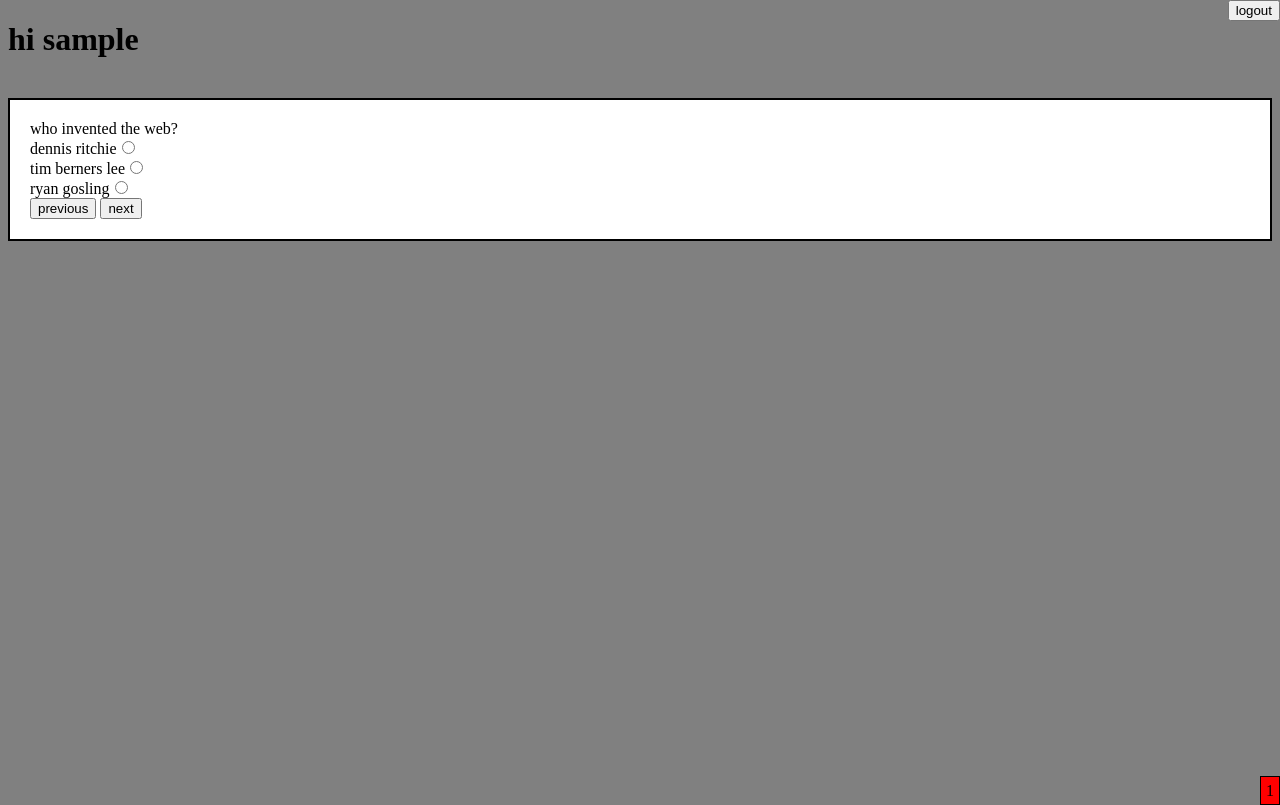
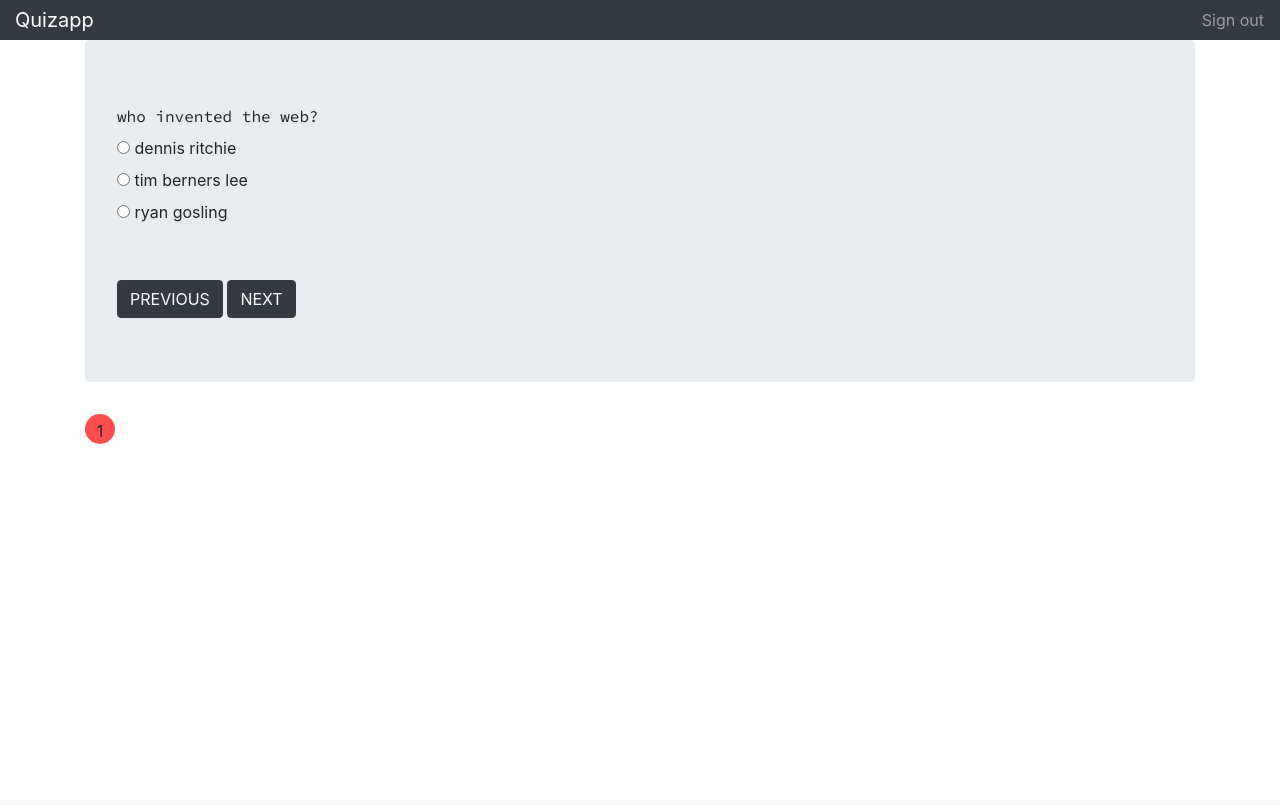
Before and after one commit to raajeshsr/quizapp, a Django app: template quiz/templates/quiz/index.html in a window 1280 px wide. After the commit the page ends 444 px from the top, so only its background shows below. Run offline with Django 3.2, Linux system fonts and the light colour scheme; data comes from the database, SQL or seed files in the repository; both versions use the stored data as it was after the commit; tables that the repository leaves empty hold one stand-in row (values such as "Sample post"); the template is opened without the code that fills it: values that come from a table or form of the project are taken from there, most other values are stand-ins (such as "Sample title", 1, 10 or a date in 2020); some libraries are stand-ins or nearby versions.

Commit message:
added styling

```diff
--- a/account/templates/account/login.html
+++ b/account/templates/account/login.html
@@ -1,4 +1,8 @@
 {% extends 'account/base.html' %}
+{%block title}
+<title>Login</title>
+
+{%endblock}
 {% block body %}
 <form action="{% url 'account:login' %}" method="post">
 {% csrf_token %}
@@ -6,6 +10,6 @@
 {% if error_message %}
 <p>{{error_message}}</p>
 {%endif%}
-<input type="submit" value="login">
+<input class="btn btn-primary" type="submit" value="login">
 </form>
 {%endblock%}
--- a/account/templates/account/signup.html
+++ b/account/templates/account/signup.html
@@ -1,10 +1,13 @@
 {% extends 'account/base.html' %}
+{% block title%}
+<title>Signup</title>
+{%endblock%}
 {% block body %}
 <form action="{% url 'account:signup' %}" method="post">
 {% csrf_token %}
 {{form}}
 <br><br>
 <label>College Name: <input type="text" name="college"></label><br>
-<input type="submit" value="signup">
+<input class="btn btn-primary" type="submit" value="signup">
 </form>
 {%endblock%}
--- a/quiz/static/quiz/style.css
+++ b/quiz/static/quiz/style.css
@@ -1,37 +1,37 @@
-body{
-	background-color: grey;
+
+#main{
+
+	border: none;
+
+}
+.round
+{
+		border-radius: 50% 50%;
 }
 
-#logout{
+#question{
 
-	position:absolute;
-	top:0;
-	right:0;
+	font-family: 'Source Code Pro', monospace;
 }
-#main{
-	background-color: white;
-	padding:20px;
-	margin:40px auto;
-	border:2px solid black;
+
+#palette{
+
+height:100px;
 }
-div#container{
-position:absolute;
-bottom:0px;
-right:0px;
+.unselected{
+
+display:inline-block;
+width:30px;
+height:30px;
+text-align: center;
+padding:5px 0 10px 0;
+background-color:#ff4d4d;
 }
-div.unselected{
-display:inline;
-width:10px;
-height:10px;
-border:1px solid black;
-padding:5px;
-background-color:red;
+.selected{
+display:inline-block;
+width:30px;
+height:30px;
+text-align: center;
+padding:5px 0 10px 0;
+background-color:#4dffa6;
 }
-div.selected{
-display:inline;
-width:10px;
-height:10px;
-border:1px solid black;
-padding:5px;
-background-color:green;
-}
--- a/quiz/templates/quiz/base.html
+++ b/quiz/templates/quiz/base.html
@@ -1,24 +1,40 @@
-<!DOCTYPE html>
-<html>
-<head>
-	<title>quizapp</title>
+
+
+<!doctype html>
+<html lang="en">
+  <head>
+    <title>quizapp</title>
 	{% load staticfiles %}
 	<link rel="stylesheet" type="text/css" href="{% static 'quiz/style.css' %}"/>
-</head>
-<body>
 
+    <link rel="stylesheet" href="https://stackpath.bootstrapcdn.com/bootstrap/4.1.0/css/bootstrap.min.css" integrity="sha384-9gVQ4dYFwwWSjIDZnLEWnxCjeSWFphJiwGPXr1jddIhOegiu1FwO5qRGvFXOdJZ4" crossorigin="anonymous">
+    <link href="//netdna.bootstrapcdn.com/bootstrap/3.0.0/css/bootstrap-glyphicons.css" rel="stylesheet">
+    <link href="https://fonts.googleapis.com/css?family=Source+Code+Pro" rel="stylesheet">
 
-<form id="logout" action="{% url 'account:logout'%}" method="post">
-{% csrf_token %}
-<input type="submit" value="logout">
-</form>
+  </head>
+  <body>
 
+       <nav class="navbar navbar-dark sticky-top bg-dark flex-md-nowrap p-0">
+      	 <a class="navbar-brand col-sm-3 col-md-2 mr-0" href="#">Quizapp</a>
 
-{% block body %}
-{% endblock %}
+       	 <ul class="navbar-nav px-3">
+        	<li class="nav-item text-nowrap">
+          		<a class="nav-link" href="/account/logout">Sign out</a>
+        	</li>
+    	  </ul>
+	    </nav>
 
+    <div class="container">
 
+	{% block body %}
+	{% endblock %}
 
+	</div>
 
-</body>
+    <!-- Optional JavaScript -->
+    <!-- jQuery first, then Popper.js, then Bootstrap JS -->
+    <script src="https://code.jquery.com/jquery-3.3.1.slim.min.js" integrity="sha384-q8i/X+965DzO0rT7abK41JStQIAqVgRVzpbzo5smXKp4YfRvH+8abtTE1Pi6jizo" crossorigin="anonymous"></script>
+    <script src="https://cdnjs.cloudflare.com/ajax/libs/popper.js/1.14.0/umd/popper.min.js" integrity="sha384-cs/chFZiN24E4KMATLdqdvsezGxaGsi4hLGOzlXwp5UZB1LY//20VyM2taTB4QvJ" crossorigin="anonymous"></script>
+    <script src="https://stackpath.bootstrapcdn.com/bootstrap/4.1.0/js/bootstrap.min.js" integrity="sha384-uefMccjFJAIv6A+rW+L4AHf99KvxDjWSu1z9VI8SKNVmz4sk7buKt/6v9KI65qnm" crossorigin="anonymous"></script>
+  </body>
 </html>
--- a/quiz/templates/quiz/index.html
+++ b/quiz/templates/quiz/index.html
@@ -1,44 +1,53 @@
 {%extends 'quiz/base.html' %}
 {%block body%}
+<div class="jumbotron">
 
-<h1>hi {{username}}</h1>
+<!--<h1>hi {{username}}</h1>-->
 
 <div id="main">
 <form action="{% url 'quiz:index' question.id  %}" method="POST">
 {% csrf_token %}
-<label>{{question.question_text}}</label><br>
+<label id="question">{{question.question_text}}</label><br>
 {% if error_message %}<p><strong>{{ error_message }}</strong></p>{% endif %}
 
 {% for choice in question.choice_set.all %}
 
-<label for="choice{{forloop.counter}}">{{choice.choice_text}}</label><input type="radio" name="choice" id="choice{{forloop.counter}}" value="{{choice.choice_text}}" {% if choice.choice_text == saved_choice %} checked {%endif%}><br>
+<input type="radio" name="choice" id="choice{{forloop.counter}}" value="{{choice.choice_text}}" {% if choice.choice_text == saved_choice %} checked {%endif%}>&nbsp<label for="choice{{forloop.counter}}">{{choice.choice_text}}</label><br>
 
 {%endfor%}
+<BR>
+<BR>
+
 
 {% if question.id != first_question %}
-<input type="submit" value="previous" name='nav'>
+<button class="btn btn-dark" type="submit"  name='nav' value="previous"><span class="glyphicon glyphicon-chevron-left"></span>PREVIOUS</button>
 
 {%endif%}
 
 {% if question.id == last_question %}
-<input type="submit" value="submit" name='nav'>
+
+<button class="btn btn-dark" type="submit"  name='nav' value="submit">SUBMIT <span class="glyphicon glyphicon-ok-sign"></span></button>
+
 {% else %}
-<input type="submit" value="next" name='nav'>
+<button class="btn btn-dark" type="submit"  name='nav' value="next">NEXT<span class="glyphicon glyphicon-chevron-right"></span></button>
 {%endif%}
 </form>
 </div>
 
-<div id="container">
+</div>
+<!--end of jumbotron -->
+<div id="palette">
 
 {% for q in selections %}
 {% if q.selected %}
-<div class="selected">{{ forloop.counter }}</div>
+<div class="selected round">{{ forloop.counter }}</div>
 {%else%}
-<div class="unselected">{{ forloop.counter }}</div>
+<div class="unselected round">{{ forloop.counter }}</div>
 
 {%endif%}
 
 {%endfor%}
 </div>
 
+
 {% endblock %}
--- a/quiz/templates/quiz/marklist.html
+++ b/quiz/templates/quiz/marklist.html
@@ -1,6 +1,6 @@
 {% extends 'quiz/base.html' %}
 {% block body %}
-<table border=1>
+<table class="table table-dark">
 <tr><th>NAME</th><th>COLLEGE</th><th>MARK</th></tr>
 {% for up in userProfile %}
 <tr><td>{{up.user.username}}</td><td>{{up.college}}</td><td>{{up.mark}}</td></tr>
```
Also changed, not shown: account/templates/account/base.html (+49 -20 lines), db.sqlite3.
